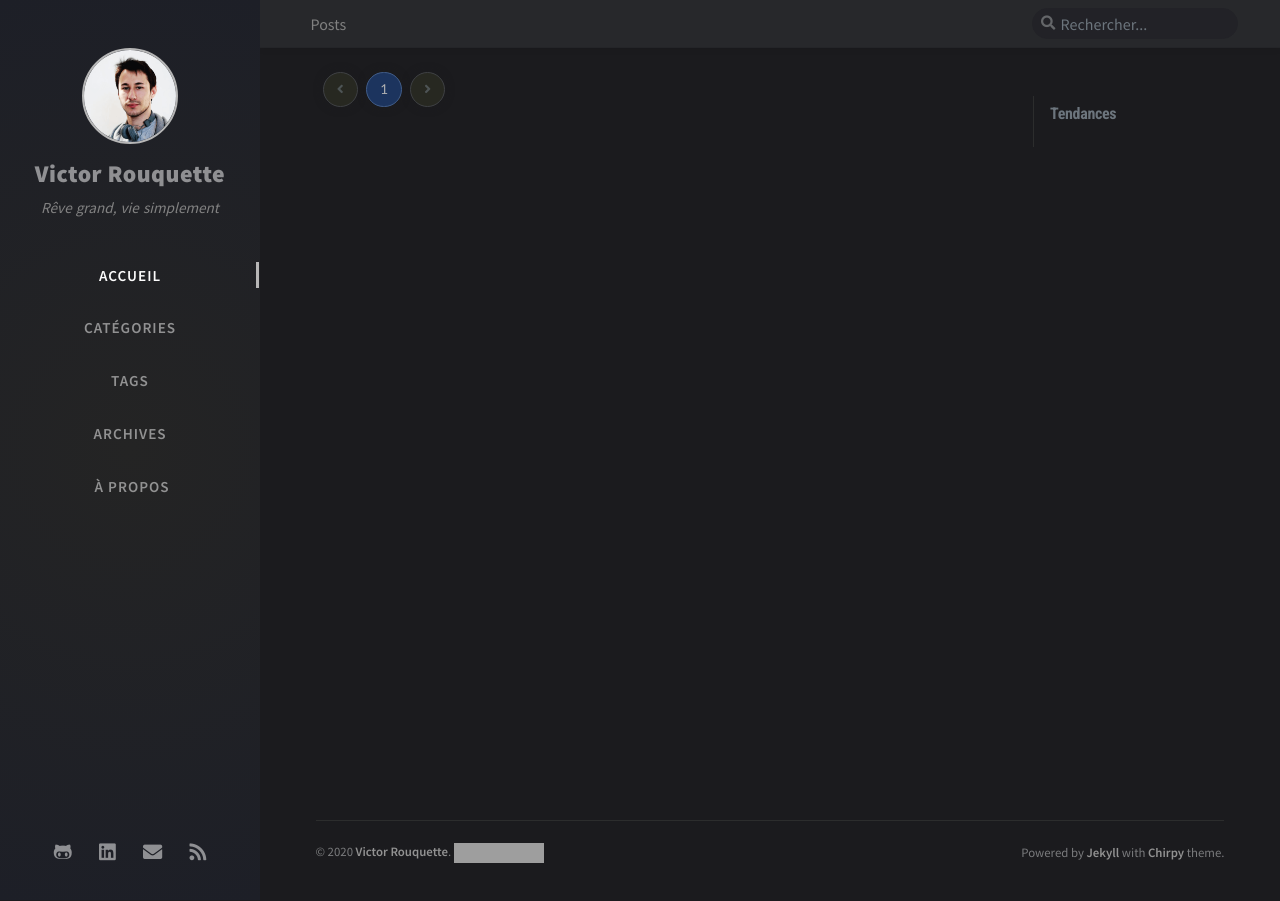
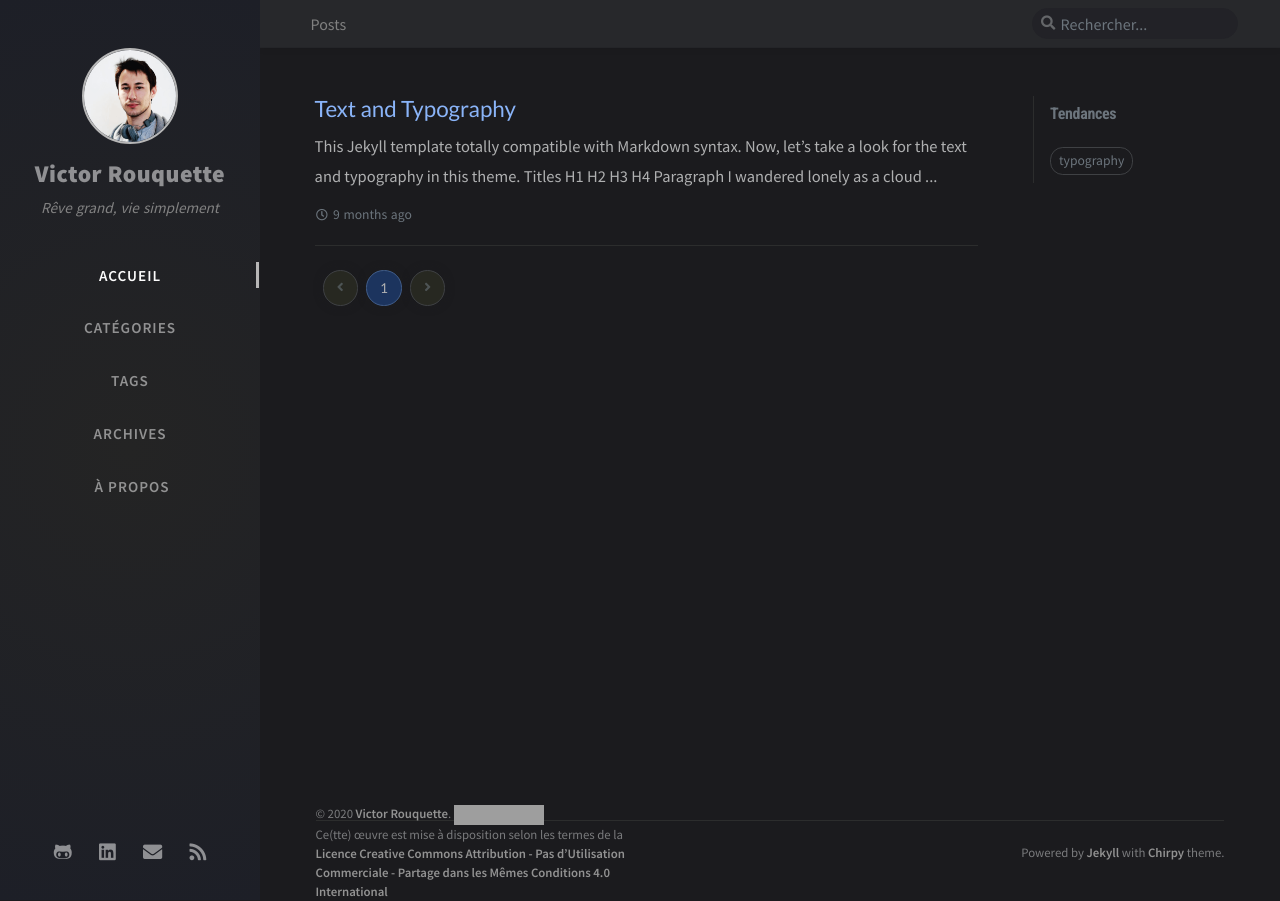
Before and after one commit to Terag/terag.github.io, a Jekyll site: the page built from index.html, in a window 1280 px wide. Built offline with Jekyll 4.4.1, drawn with Linux system fonts in a browser that asks for light colours; nearby versions of some CDN libraries; the list of posts is cut into pages by our own code; comment, search, counter and statistics services are not loaded; grey boxes are pictures that could not be loaded.

````diff
--- a/_data/rights.yml
+++ b/_data/rights.yml
@@ -10,7 +10,7 @@ license:
   name: CC BY-NC-SA 4.0
   link: "https://creativecommons.org/licenses/by-nc-sa/4.0/"
 
-brief: <a rel="license" href="http://creativecommons.org/licenses/by-nc-sa/4.0/"><img alt="Licence Creative Commons" style="border-width:0" src="https://i.creativecommons.org/l/by-nc-sa/4.0/88x31.png" /></a>
+brief: <a rel="license" href="http://creativecommons.org/licenses/by-nc-sa/4.0/"><img alt="Licence Creative Commons" style="border-width:0" src="https://i.creativecommons.org/l/by-nc-sa/4.0/80x15.png" /></a><br />Ce(tte) œuvre est mise à disposition selon les termes de la <a rel="license" href="http://creativecommons.org/licenses/by-nc-sa/4.0/">Licence Creative Commons Attribution - Pas d’Utilisation Commerciale - Partage dans les Mêmes Conditions 4.0 International</a>
 
 verbose: >-
   Le contenu de ce site est mis à disposition selon les termes de la Licence
--- /dev/null
+++ b/_posts/2019-08-08-text-and-typography.md
@@ -0,0 +1,158 @@
+---
+title: Text and Typography
+author: Cotes Chung
+date: 2019-08-08 11:33:00 +0800
+categories: [Blogging, Demo]
+tags: [typography]
+---
+
+This Jekyll template totally compatible with Markdown syntax. Now, let's take a look for the text and typography in this theme.
+
+## Titles
+
+***
+# H1
+
+<h2 data-toc-skip>H2</h2>
+
+<h3 data-toc-skip>H3</h3>
+
+#### H4
+
+***
+
+## Paragraph
+
+I wandered lonely as a cloud
+
+That floats on high o'er vales and hills,
+
+When all at once I saw a crowd,
+
+A host, of golden daffodils;
+
+Beside the lake, beneath the trees,
+
+Fluttering and dancing in the breeze.
+
+## Block Quote
+
+> This line to shows the Block Quote.
+
+## Tables
+
+|Company|Contact|Country|
+|:---|:--|---:|
+|Alfreds Futterkiste | Maria Anders | Germany
+|Island Trading | Helen Bennett | UK
+|Magazzini Alimentari Riuniti | Giovanni Rovelli | Italy
+
+## Link
+
+[http://127.0.0.1:4000](http://127.0.0.1:4000)
+
+
+## Footnote
+
+Click the hook will locate the footnote[^footnote].
+
+
+## Image
+
+![Desktop View]({{ "/assets/img/sample/mockup.png" | relative_url }})
+
+
+## Inline code
+
+This is an example of `Inline Code`.
+
+
+## Code Snippet
+
+### Common
+
+```
+This is a common code snippet, without syntax highlight and line number.
+```
+
+### Specific Languages
+
+#### Console
+
+```console
+$ date
+Sun Nov  3 15:11:12 CST 2019
+```
+
+
+#### Terminal
+
+```terminal
+$ env |grep SHELL
+SHELL=/usr/local/bin/bash
+PYENV_SHELL=bash
+```
+
+#### Ruby
+
+```ruby
+def sum_eq_n?(arr, n)
+  return true if arr.empty? && n == 0
+  arr.product(arr).reject { |a,b| a == b }.any? { |a,b| a + b == n }
+end
+```
+
+#### Shell
+
+```shell
+if [ $? -ne 0 ]; then
+    echo "The command was not successful.";
+    #do the needful / exit
+fi;
+```
+
+#### Liquid
+
+{% raw %}
+```liquid
+{% if product.title contains 'Pack' %}
+  This product's title contains the word Pack.
+{% endif %}
+```
+{% endraw %}
+
+#### HTML
+
+```html
+<div class="sidenav">
+  <a href="#contact">Contact</a>
+  <button class="dropdown-btn">Dropdown
+    <i class="fa fa-caret-down"></i>
+  </button>
+  <div class="dropdown-container">
+    <a href="#">Link 1</a>
+    <a href="#">Link 2</a>
+    <a href="#">Link 3</a>
+  </div>
+  <a href="#contact">Search</a>
+</div>
+```
+
+**Horizontal Scrolling**
+
+```html
+<div class="panel-group">
+  <div class="panel panel-default">
+    <div class="panel-heading" id="{{ category_name }}">
+      <i class="far fa-folder"></i>
+      <p>This is a very long long long long long long long long long long long long long long long long long long long long long line.</p>
+      </a>
+    </div>
+  </div>
+</div>
+```
+
+
+## Reverse Footnote
+
+[^footnote]: The footnote source.
````
